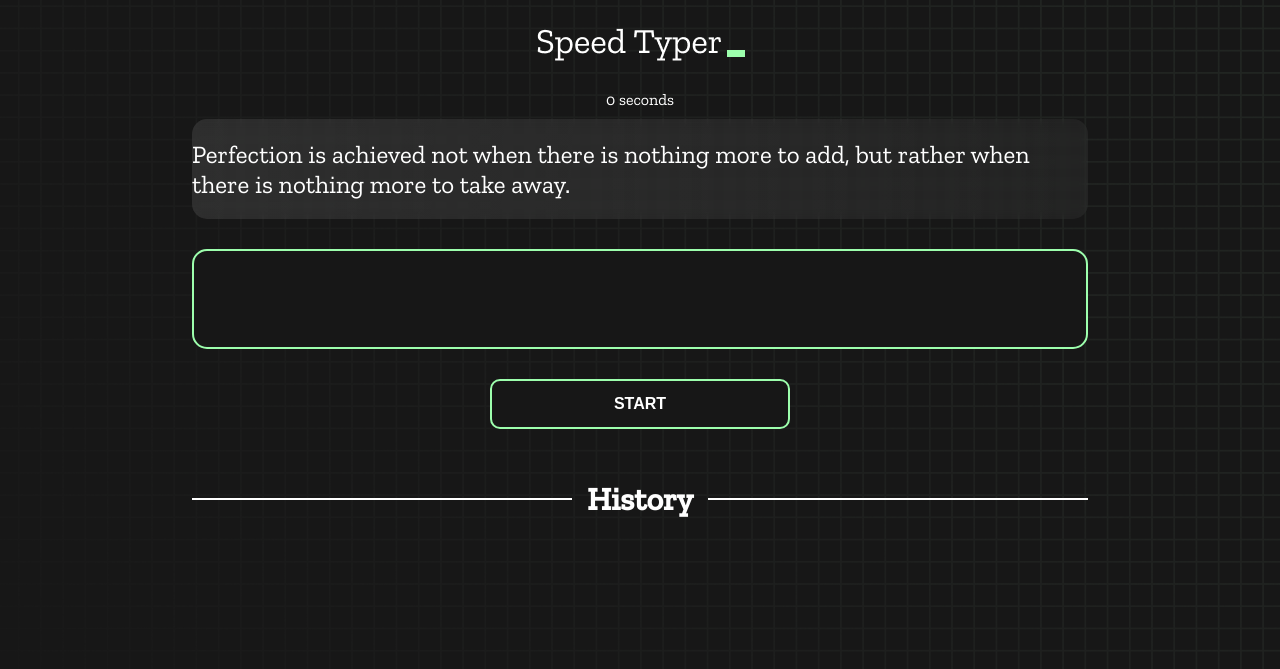
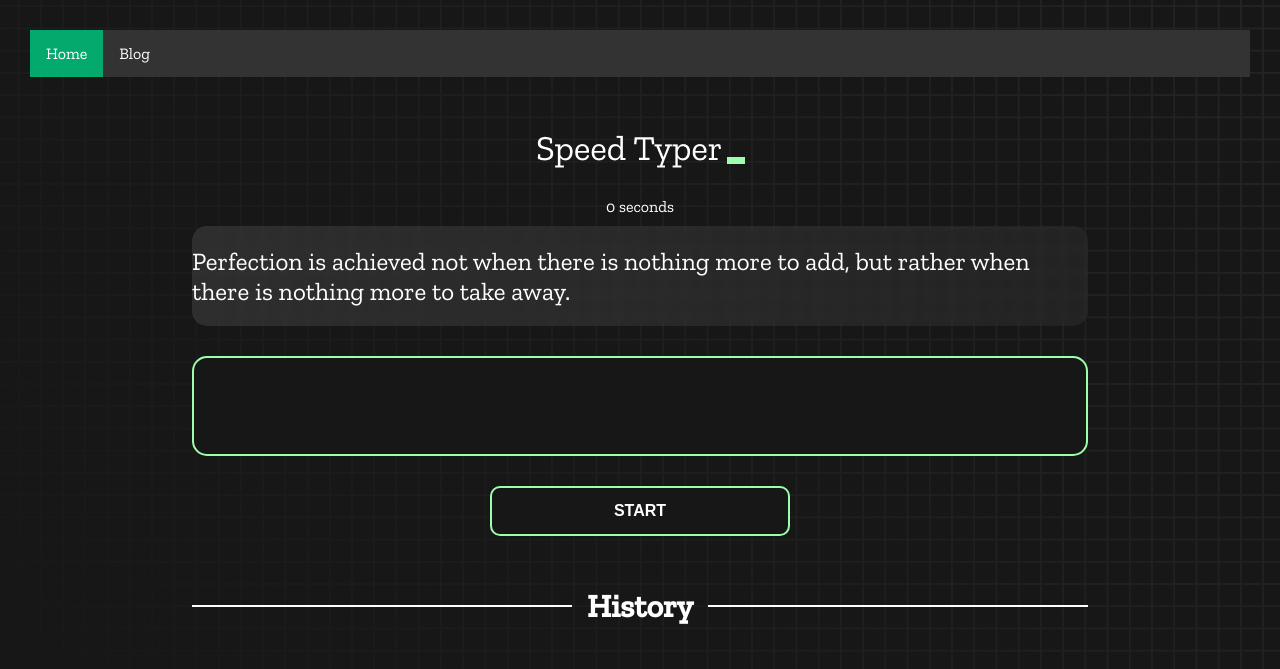
Before and after one commit to izazahmed0177/ass7-b6-type-monster-debug-assignment, a plain HTML site: page index.html in a window 1280 px wide. Drawn offline with nearby package versions, Linux system fonts and the light colour scheme.

Commit message:
all complite

```diff
--- a/index.html
+++ b/index.html
@@ -13,6 +13,17 @@
 </head>
 
 <body>
+  <header>
+
+    <section class="nav-section">
+
+      <ul>
+        <li><a class="active" href="index.html">Home</a></li>
+        <li><a href="blog.html">Blog</a></li>
+
+      </ul>
+    </section>
+  </header>
 
   <h1 class="title"><img src="./logo.png" /></h1>
   <div id="show-time">0 seconds</div>
--- a/styles.css
+++ b/styles.css
@@ -215,3 +215,36 @@ button {
     flex-direction: column;
   }
 }
+
+/* nav bar add */
+
+ul {
+  list-style-type: none;
+  margin: 0;
+  padding: 0;
+  overflow: hidden;
+  background-color: #333;
+}
+
+li {
+  float: left;
+}
+
+li a {
+  display: block;
+  color: white;
+  text-align: center;
+  padding: 14px 16px;
+  text-decoration: none;
+}
+
+li a:hover:not(.active) {
+  background-color: #111;
+}
+
+.active {
+  background-color: #04AA6D;
+}
+.nav-section{
+  padding: 30px;
+}
```
Also changed, not shown: blog.html (+13 -1 lines).
